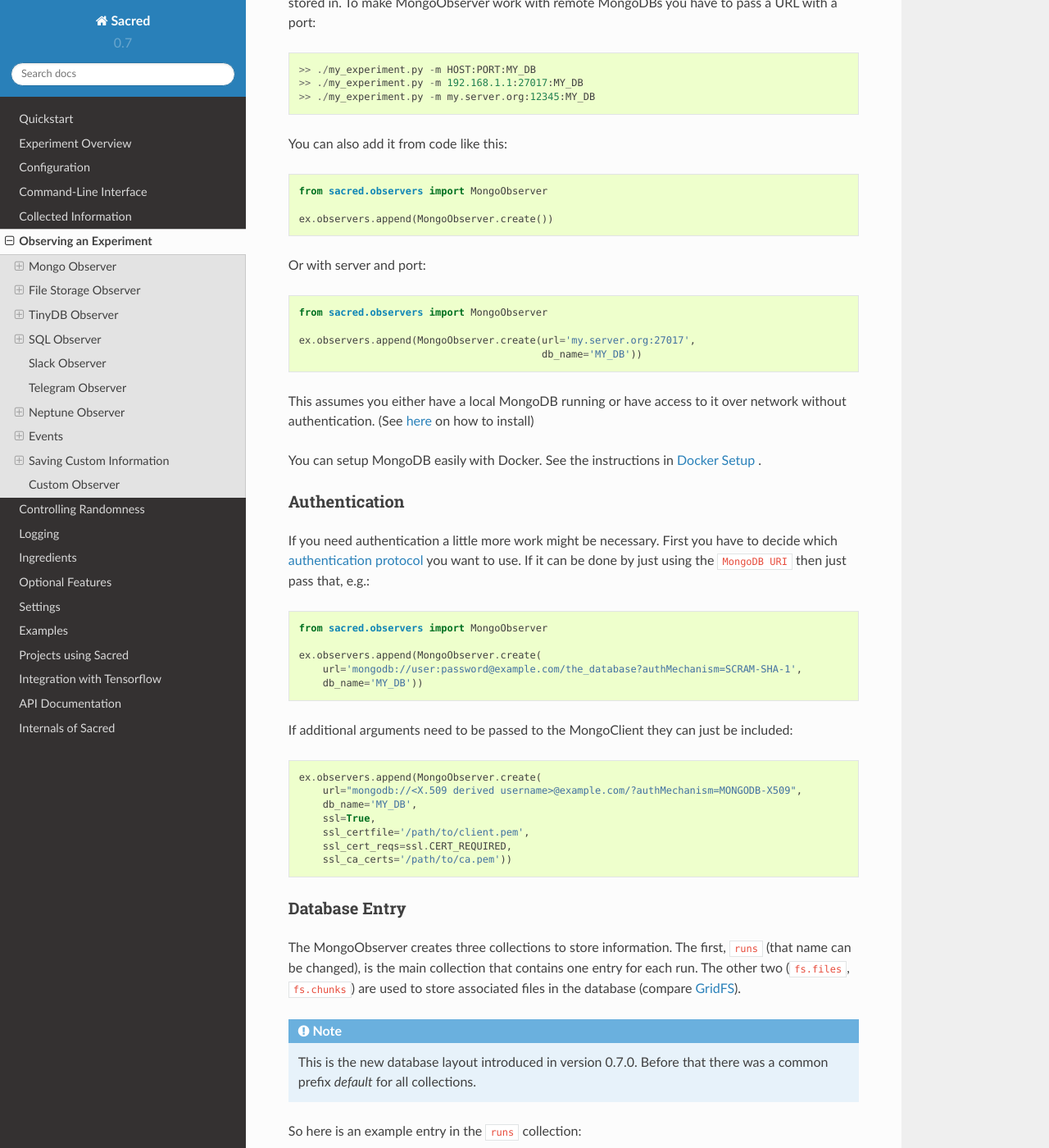
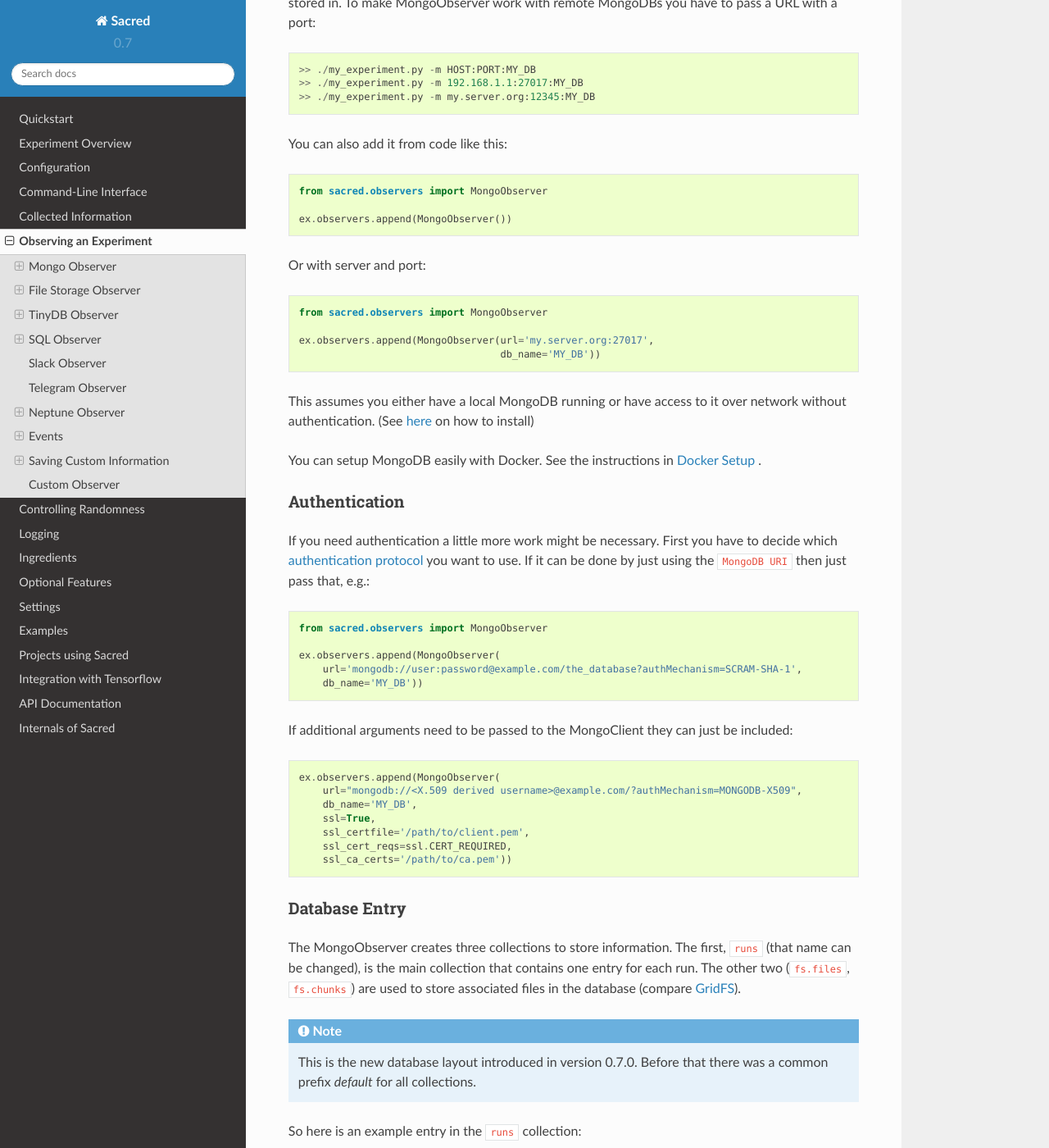
Before and after one commit to IDSIA/sacred, a Sphinx documentation site: the page built from docs/observers.rst, in a window 1280 px wide and 1400 px high, scrolled down 1119 px. Shown: the whole window at 82% size. Built offline with Sphinx 7.4.7 and the Read the Docs theme 2.0.0, drawn with Linux system fonts in a browser that asks for light colours.

Commit message:
Removed create in mongo observer. (#603)
* Removed create in mongo.

* formatting.

* Forgot return statement.

```diff
--- a/docs/experiment.rst
+++ b/docs/experiment.rst
@@ -182,7 +182,7 @@
 
     from sacred.observers import MongoObserver
 
-    ex.observers.append(MongoObserver.create())
+    ex.observers.append(MongoObserver())
 
 ``MongoObserver`` is one of the default observers shipped with Sacred.
 It connects to a MongoDB and puts all these information into a document in a
--- a/docs/observers.rst
+++ b/docs/observers.rst
@@ -62,7 +62,7 @@
 
     from sacred.observers import MongoObserver
 
-    ex.observers.append(MongoObserver.create())
+    ex.observers.append(MongoObserver())
 
 
 
@@ -72,8 +72,8 @@
 
     from sacred.observers import MongoObserver
 
-    ex.observers.append(MongoObserver.create(url='my.server.org:27017',
-                                             db_name='MY_DB'))
+    ex.observers.append(MongoObserver(url='my.server.org:27017',
+                                      db_name='MY_DB'))
 
 This assumes you either have a local MongoDB running or have access to it over
 network without authentication.
@@ -93,7 +93,7 @@
 
     from sacred.observers import MongoObserver
 
-    ex.observers.append(MongoObserver.create(
+    ex.observers.append(MongoObserver(
         url='mongodb://user:password@example.com/the_database?authMechanism=SCRAM-SHA-1',
         db_name='MY_DB'))
 
@@ -103,7 +103,7 @@
 
 .. code-block:: python
 
-    ex.observers.append(MongoObserver.create(
+    ex.observers.append(MongoObserver(
         url="mongodb://<X.509 derived username>@example.com/?authMechanism=MONGODB-X509",
         db_name='MY_DB',
         ssl=True,
```
Also changed, not shown: 3 other files.
